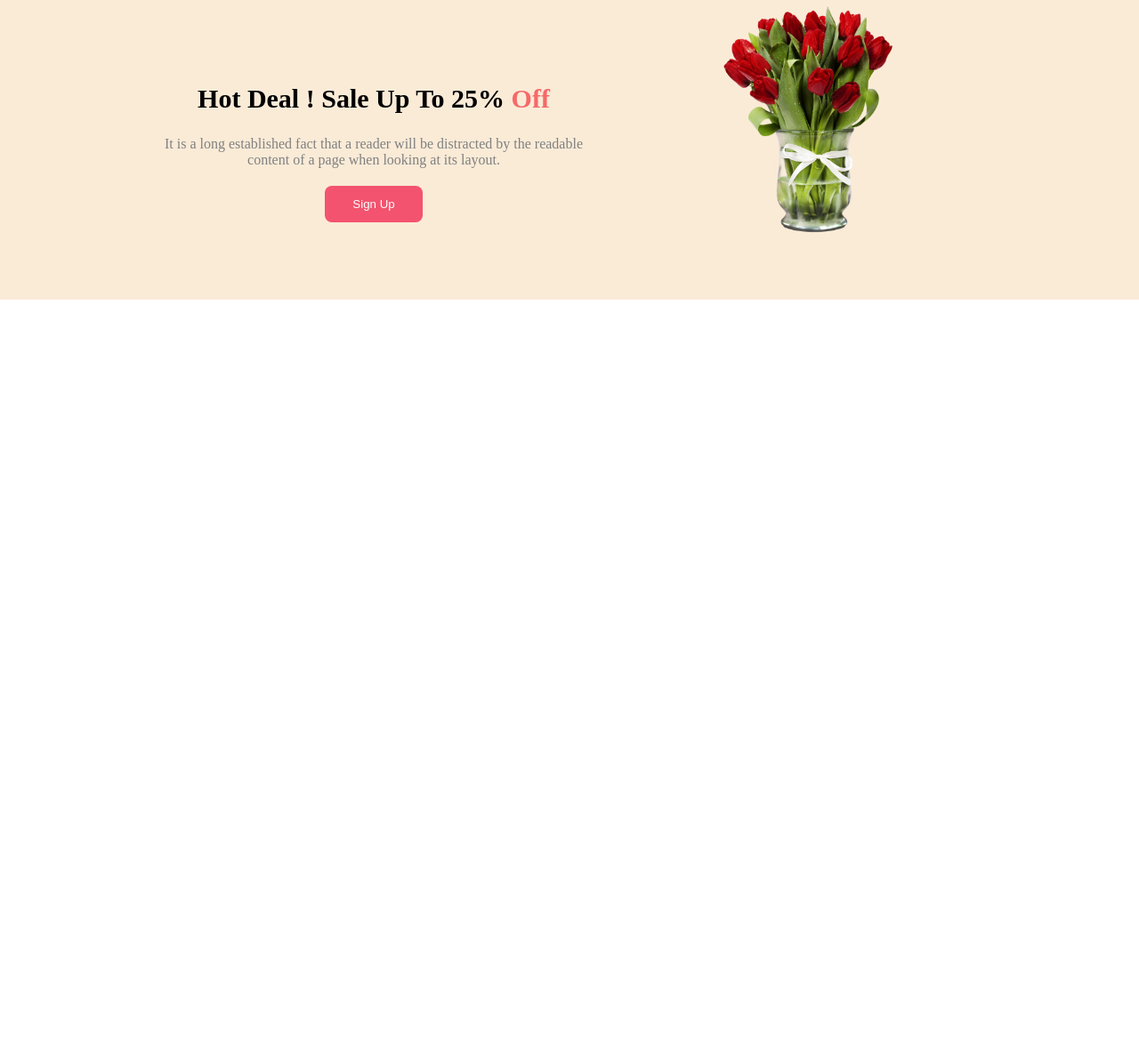
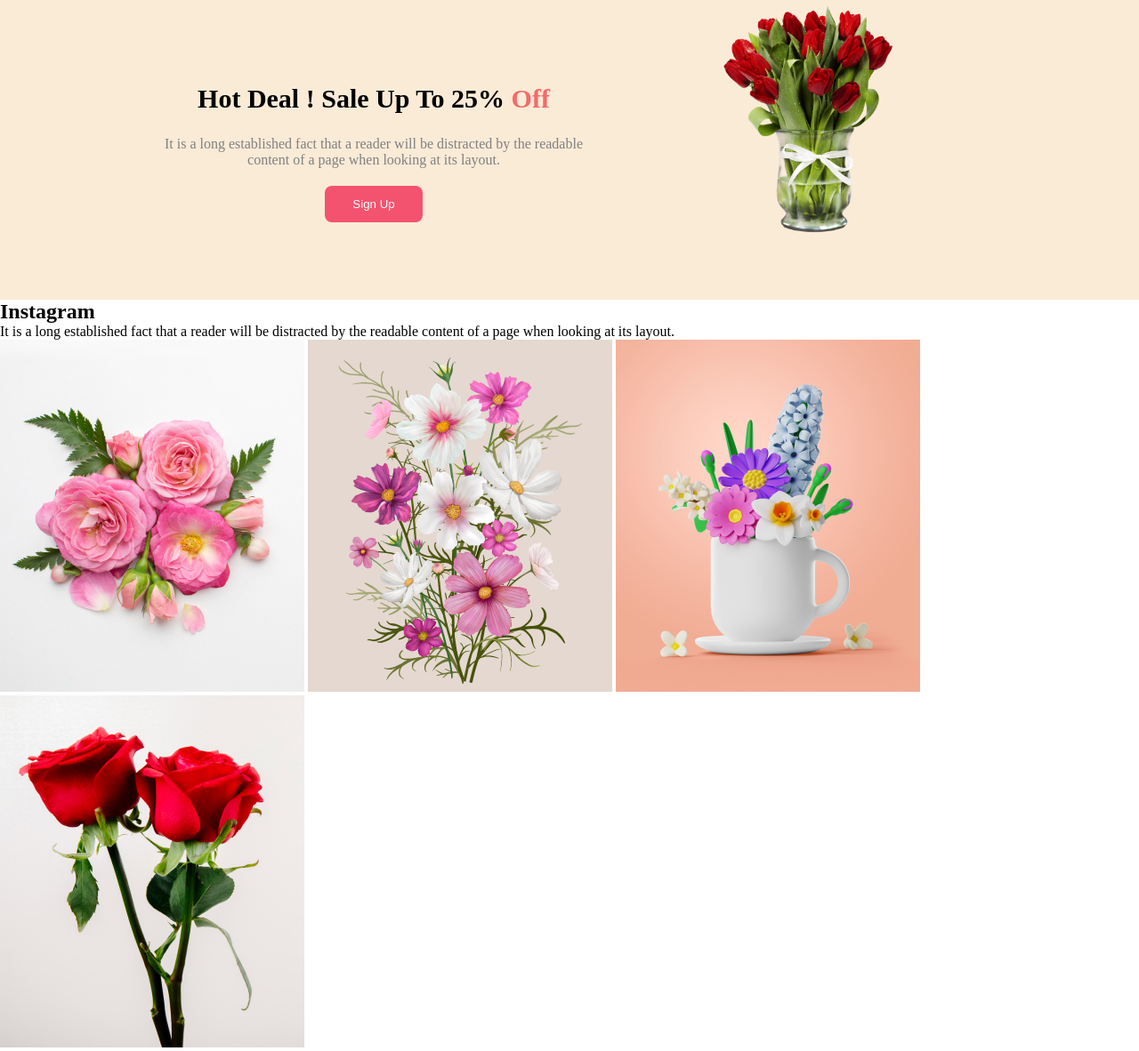
Before and after one commit to SakibGit1/First-Asignment, a plain HTML site: page index.html in a window 1280 px wide. Shown: the part 1083-2265 px from the top of the page at 89% size. Before the commit the page ends 1420 px from the top, so only its background shows below. Drawn offline with Linux system fonts and the light colour scheme.

Commit message:
img prblm

```diff
--- a/index.html
+++ b/index.html
@@ -16,7 +16,7 @@
                 <button class="btn-primary shop-btn">Shop Now</button>
                 </div>
                 <div class="header-right-side">
-                    <img class="header-image" src="/Flower Asset/pngwing 10.png" alt="">
+                    <img class="header-image" src="Flower Asset/pngwing 10.png" alt="">
                 </div>
             </div>
         </section>
@@ -52,6 +52,24 @@
                 </div>
             </div>
         </section>
+        <section>
+            <div class="instagram-section">
+                <div class="insta-up">
+                    <h2>Instagram</h2>
+                    <p>It is a long established fact that a reader will be distracted by the readable
+                        content of a page when looking at its layout.</p>
+                </div>
+                <div class="insta-imgages">
+                    <div class="insta-box">
+                        <img src="/Flower Asset/Flower 01.png" alt="">
+                        <img src="/Flower Asset/Rectangle 4.png" alt="">
+                        <img src="/Flower Asset/Rectangle 5.png" alt="">
+                        <img src="/Flower Asset/Rectangle 6.png" alt="">
+                    </div>
+
+                </div>
+            </div>
+        </section>
     </main>
     <footer>
 
```
